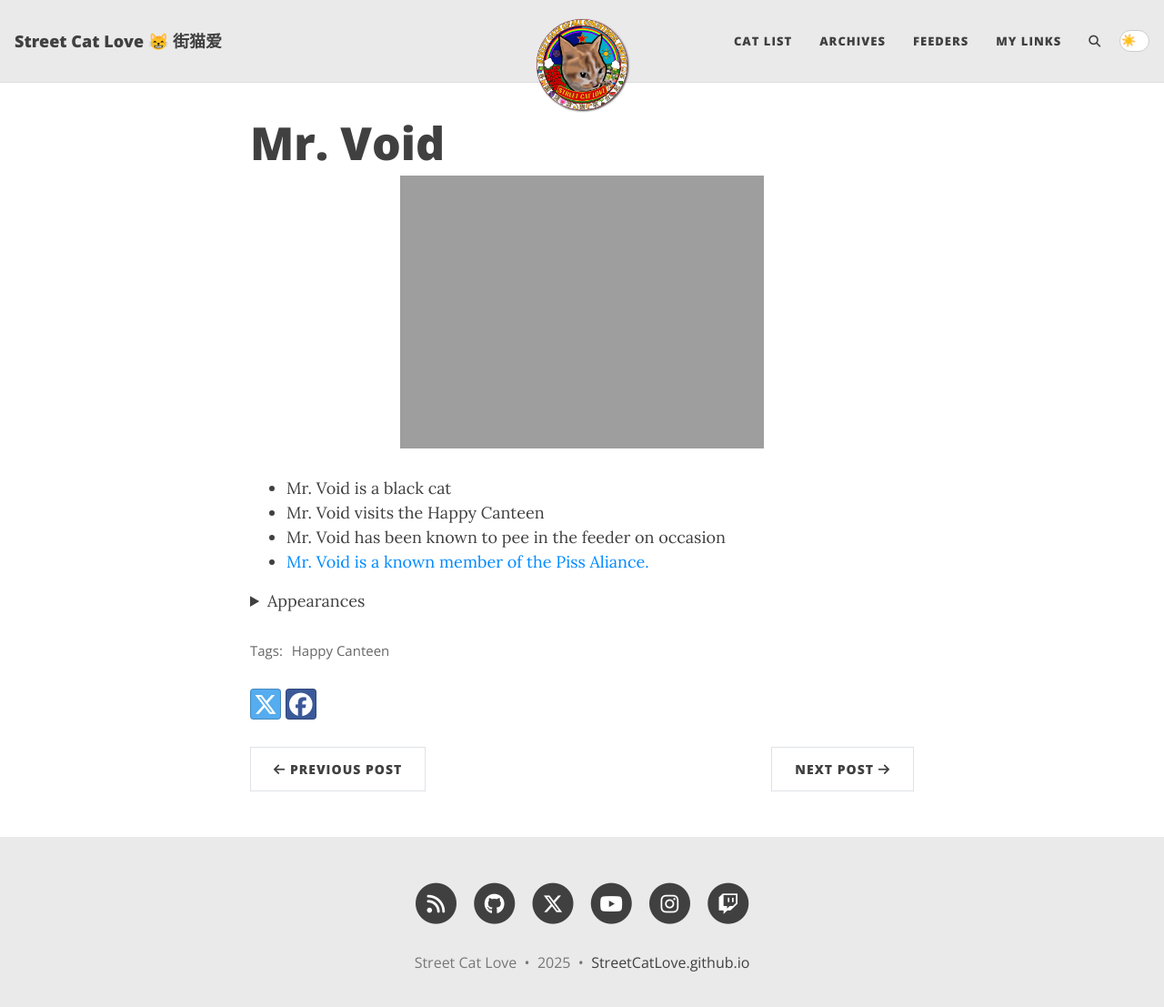
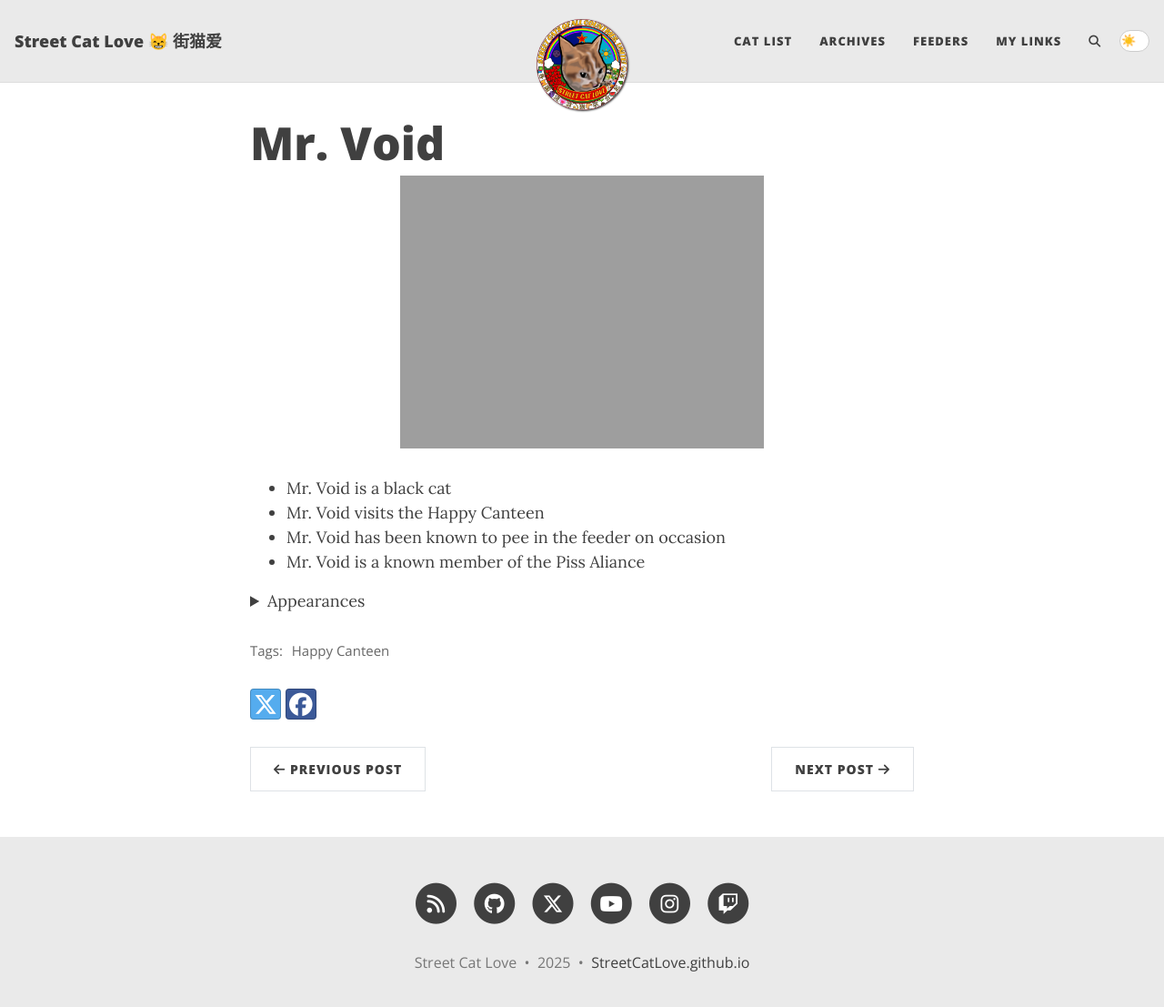
Before and after one commit to StreetCatLove/hellostreetcat, a Jekyll site: the page built from _posts/2024-11-28-mr_void.md, in a window 1280 px wide and 1120 px high. Shown: the top 1107 px of the window at 91% size. Built offline with Jekyll 4.4.1, drawn with Linux system fonts in a browser that asks for light colours; comment, search, counter and statistics services are not loaded; part of the change alters nothing that is shown.

```diff
--- a/_posts/2024-11-28-mr_void.md
+++ b/_posts/2024-11-28-mr_void.md
@@ -11,7 +11,7 @@ comments: false
 * Mr. Void is a black cat
 * Mr. Void visits the Happy Canteen
 * Mr. Void has been known to pee in the feeder on occasion
-* [Mr. Void is a known member of the Piss Aliance.](/hellostreetcat/piss_alliance)
+* Mr. Void is a known member of the Piss Aliance
 
 <details>
 <summary>Appearances</summary>
```
